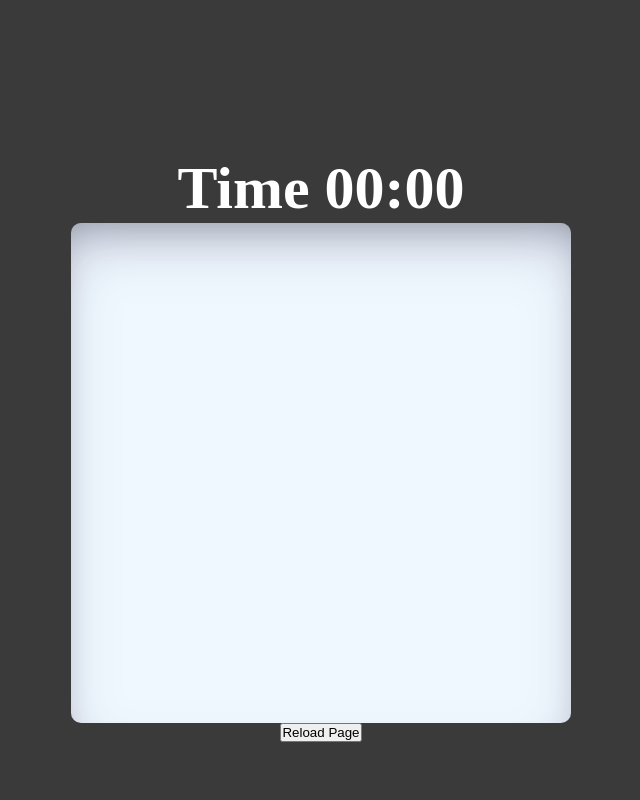
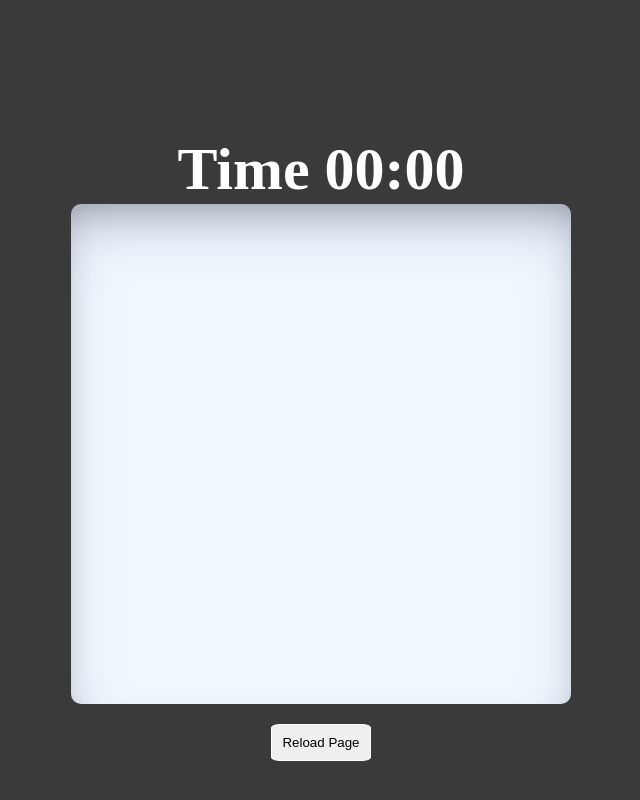
Before and after one commit to rommarioo/TrainingApp, a plain HTML site: page index.html in a window 1280 px wide. Shown: the part 1552-2352 px from the top of the page, without its empty margins (319-959 px from the left). Drawn offline with Linux system fonts and the light colour scheme.

Commit message:
add button reload

```diff
--- a/index.html
+++ b/index.html
@@ -31,7 +31,7 @@
     <div class="screen">
       <h2>Time <span id="time">00:00</span></h2>
       <div class="board"></div>
-      <button type="button" onClick="window.location.reload()">
+      <button type="button" class="start" onClick="window.location.reload()">
         Reload Page
       </button>
     </div>
```
